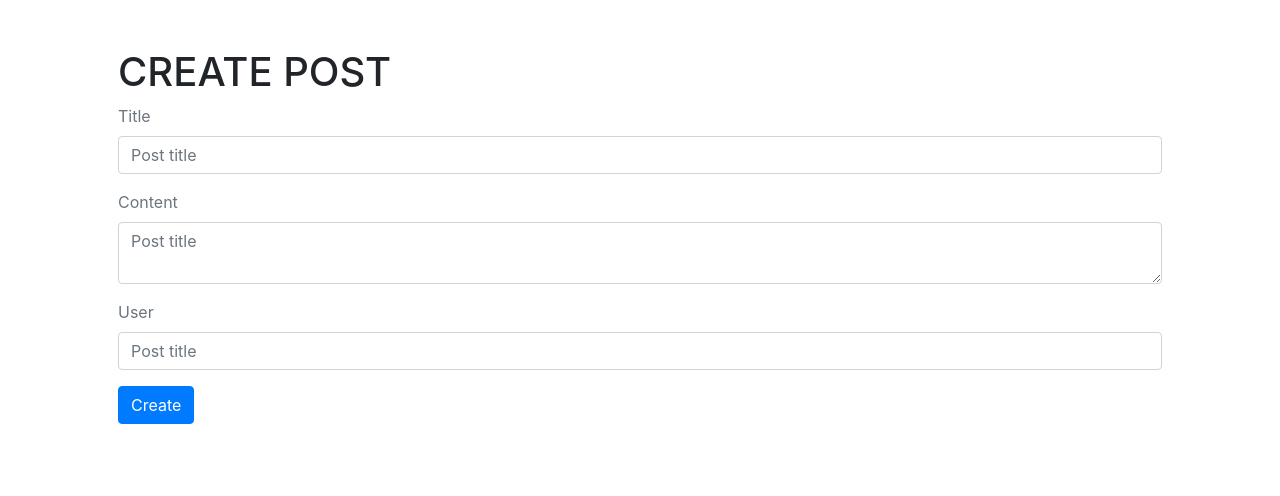
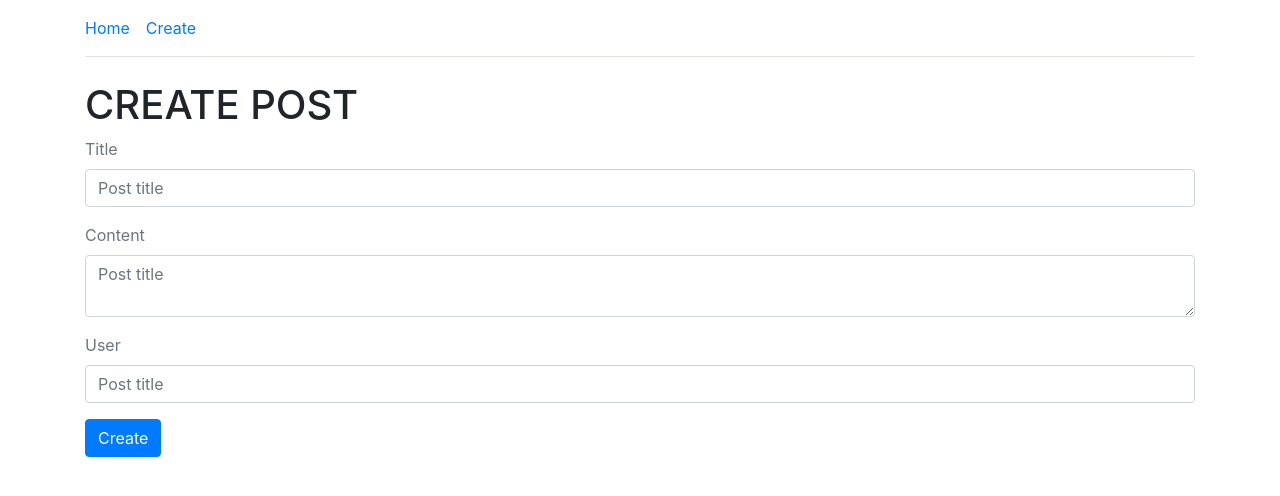
Before and after one commit to Ali-consciousroad/mern-crud, a React (Create React App) app in the folder client/: page /create in a window 1280 px wide. Shown: the top 496 px of the page. Built offline with nearby package versions, Linux system fonts and the light colour scheme.

Commit message:
Section5 - 4.19 Navigation bar: Add a nav bar to the create.js page and to the app.js (client) page

```diff
--- a/client/src/App.js
+++ b/client/src/App.js
@@ -1,7 +1,10 @@
 import React from 'react';
+import Nav from './Nav';
 // Arrow function: Parenthesis will word only with one statement otherwise we need to use brackets.
 const App = () => (
-  <div className="container p-5">
+  // pb -> Use the padding only at the bottom
+  <div className="container pb-5">
+    <Nav />
     <h1>MERN CRUD</h1>
     <p>Form</p>
   </div>
--- a/client/src/Create.js
+++ b/client/src/Create.js
@@ -1,5 +1,8 @@
 import React, {useState} from 'react';
-import axios from 'axios'
+import axios from 'axios';
+import Nav from './Nav';
+
+
 // Arrow function: Parenthesis will word only with one statement otherwise we need to use brackets.
 const Create = () => {
 
@@ -52,7 +55,10 @@
 
 
   return (
-    <div className="container p-5">
+    <div className="container pb-5">
+      {/* Add the navigation bar */}
+      <Nav />
+      <br/>
       <h1>CREATE POST</h1>
       {/* Second way to show state: Display state information directly inside our /create page */}
       {/* {JSON.stringify(state)} */}
--- /dev/null
+++ b/client/src/Nav.js
@@ -0,0 +1,18 @@
+
+import React from 'react';
+import { Link } from 'react-router-dom';
+
+const Nav = () => (
+    <nav>
+      <ul className="nav nav-tabs">
+        <li className="nav-item pr-3 pt-3 pb-3">
+          <Link to="/">Home</Link>
+        </li>
+        <li className="nav-item pr-3 pt-3 pb-3">
+          <Link to="/create">Create</Link>
+        </li>
+      </ul>
+    </nav>
+);
+
+export default Nav;
```
Also changed, not shown: 1 other file (tests, documents, lock files or other folders).
